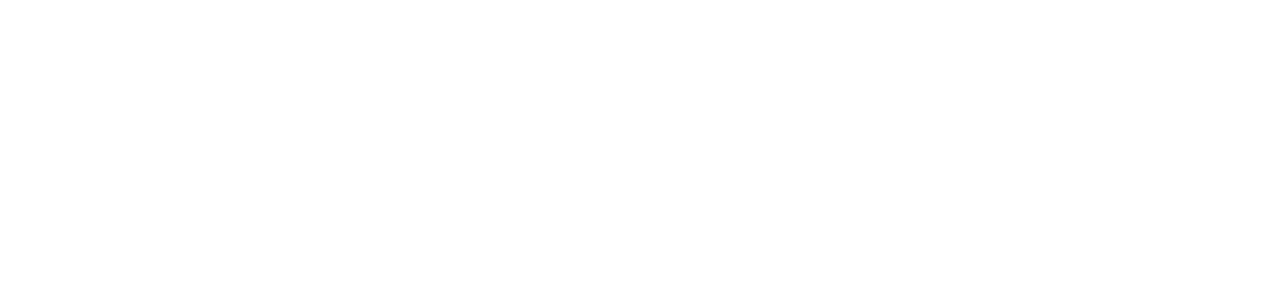
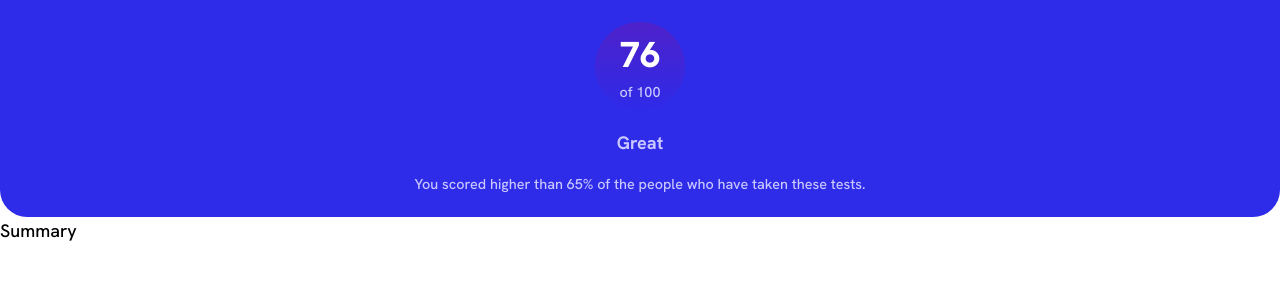
Before and after one commit to samoina/results-summary-component-reactjs, a React (Vite) app: page / in a window 1280 px wide. Shown: the top 300 px of the page. Built offline with nearby package versions, Linux system fonts and the light colour scheme.

Commit message:
Create the Result Component

```diff
--- a/index.html
+++ b/index.html
@@ -1,13 +1,15 @@
 <!DOCTYPE html>
 <html lang="en">
+
 <head>
   <meta charset="UTF-8" />
-    <link rel="icon" type="image/svg+xml" href="/vite.svg" />
   <meta name="viewport" content="width=device-width, initial-scale=1.0" />
-    <title>Vite + React</title>
+  <title>Results Sumary Component</title>
 </head>
+
 <body>
   <div id="root"></div>
   <script type="module" src="/src/main.jsx"></script>
 </body>
+
 </html>
--- a/src/App.css
+++ b/src/App.css
@@ -1,6 +1,35 @@
-/* #root {
-  max-width: 1280px;
-  margin: 0 auto;
-  padding: 2rem;
-  text-align: center;
-} */
+.main__result {
+	background-color: var(--light-royal-blue);
+	color: var(--light-lavender);
+	text-align: center;
+	display: flex;
+	flex-direction: column;
+	justify-content: center;
+	align-items: center;
+	gap: 1em;
+	border-bottom-left-radius: 1.5em;
+	border-bottom-right-radius: 1.5em;
+	padding: 1.2em 0;
+	/* display: none; */
+}
+
+.main__result--circle {
+	/* background-color: var(--violet-blue); */
+	background: linear-gradient(var(--violet-blue), var(--light-royal-blue));
+	height: 6.2em;
+	width: 6.2em;
+	border-radius: 50%;
+	display: flex;
+	flex-direction: column;
+	align-items: center;
+	justify-content: center;
+}
+
+.main__result--largetext {
+	font-size: 2.5em;
+	color: var(--white);
+}
+
+.main__para--smalltext {
+	font-size: 0.8em;
+}
--- a/src/App.jsx
+++ b/src/App.jsx
@@ -1,7 +1,14 @@
 import './App.css';
+import Result from './Result';
+import Summary from './Summary';
 
 function App() {
-	return <></>;
+	return (
+		<main>
+			<Result className="main__result" />
+			<Summary />
+		</main>
+	);
 }
 
 export default App;
--- a/src/Result.jsx
+++ b/src/Result.jsx
@@ -1,7 +1,18 @@
-const Result = () => {
+const Result = ({ className }) => {
 	return (
-		<div>
+		<div className={className}>
 			<h1 class="main__heading--sr">Results Summary</h1>
+
+			<p class="main__result--circle main__para--smalltext">
+				<span class="extra-bold main__result--largetext">76 </span>
+				of 100
+			</p>
+
+			<p class="bold"> Great</p>
+
+			<p class="main__para main__para--smalltext">
+				You scored higher than 65% of the people who have taken these tests.
+			</p>
 		</div>
 	);
 };
--- a/src/index.css
+++ b/src/index.css
@@ -1,69 +1,66 @@
-:root {
-  font-family: Inter, system-ui, Avenir, Helvetica, Arial, sans-serif;
-  line-height: 1.5;
-  font-weight: 400;
+@import url('https://fonts.googleapis.com/css2?family=Hanken+Grotesk:wght@500;700;800&display=swap');
 
-  color-scheme: light dark;
-  color: rgba(255, 255, 255, 0.87);
-  background-color: #242424;
-
-  font-synthesis: none;
-  text-rendering: optimizeLegibility;
-  -webkit-font-smoothing: antialiased;
-  -moz-osx-font-smoothing: grayscale;
-  -webkit-text-size-adjust: 100%;
-}
-
-a {
-  font-weight: 500;
-  color: #646cff;
-  text-decoration: inherit;
-}
-a:hover {
-  color: #535bf2;
+/* CSS Reset */
+*,
+*::before,
+*::after {
+	box-sizing: border-box;
+	margin: 0;
 }
 
 body {
-  margin: 0;
-  display: flex;
-  place-items: center;
-  min-width: 320px;
-  min-height: 100vh;
+	line-height: 1.5;
+	font-size: 18px;
+	font-family: 'Hanken Grotesk', sans-serif;
+	font-weight: 500;
+	height: 100vh;
 }
 
-h1 {
-  font-size: 3.2em;
-  line-height: 1.1;
+input,
+button,
+select {
+	font: inherit;
 }
 
-button {
-  border-radius: 8px;
-  border: 1px solid transparent;
-  padding: 0.6em 1.2em;
-  font-size: 1em;
-  font-weight: 500;
-  font-family: inherit;
-  background-color: #1a1a1a;
-  cursor: pointer;
-  transition: border-color 0.25s;
-}
-button:hover {
-  border-color: #646cff;
-}
-button:focus,
-button:focus-visible {
-  outline: 4px auto -webkit-focus-ring-color;
+:root {
+	/* Primary */
+	--light-red: hsl(0, 100%, 67%);
+	--orangey-yellow: hsl(39, 100%, 56%);
+	--green-teal: hsl(166, 100%, 37%);
+	--cobalt-blue: hsl(234, 85%, 45%);
+
+	/* Gradients */
+	/* background */
+	--light-slate-blue: hsl(252, 100%, 67%);
+	--light-royal-blue: hsl(241, 81%, 54%);
+
+	/* circle */
+	--violet-blue: hsla(256, 72%, 46%, 1);
+	--persian-blue: hsla(241, 72%, 46%, 0);
+
+	/* Neutral */
+	--white: hsl(0, 0%, 100%);
+	--pale-blue: hsl(221, 100%, 96%);
+	--light-lavender: hsl(241, 100%, 89%);
+	--dark-gray-blue: hsl(224, 30%, 27%);
 }
 
-@media (prefers-color-scheme: light) {
-  :root {
-    color: #213547;
-    background-color: #ffffff;
-  }
-  a:hover {
-    color: #747bff;
-  }
-  button {
-    background-color: #f9f9f9;
-  }
+/* Font Settings */
+.bold {
+	font-weight: 700;
 }
+
+.extra-bold {
+	font-weight: 800;
+}
+
+/* Screen Reader heading */
+.main__heading--sr {
+	clip: rect(0 0 0 0);
+	clip-path: inset(50%);
+	height: 1px;
+	overflow: hidden;
+	position: absolute;
+	white-space: nowrap;
+	width: 1px;
+}
```
Also changed, not shown: 1 other file (tests, documents, lock files or other folders). Lines whose indentation alone changed are shown as unchanged.
